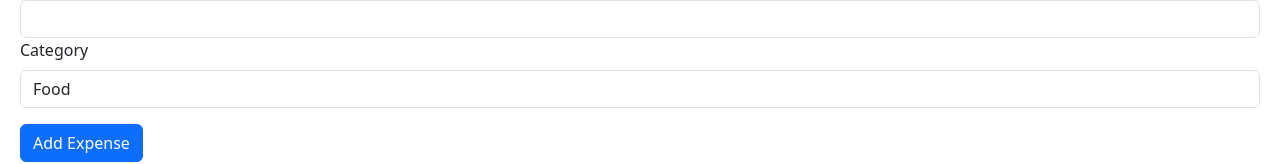
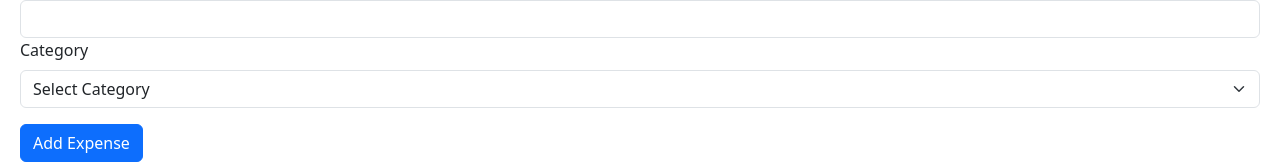
Before and after one commit to jangwalia/Expense-tracker, a React (Vite) app: page / in a window 1280 px wide. Shown: the part 340-504 px from the top of the page. Built offline with nearby package versions, Linux system fonts and the light colour scheme.

Commit message:
form complete

```diff
--- a/src/components/ExpenseForm.tsx
+++ b/src/components/ExpenseForm.tsx
@@ -63,9 +63,11 @@ function ExpenseForm() {
         </label>
         <select
           {...register("category")}
-          className="form-control"
+          className="form-select"
+          aria-label="Default select example"
           id="category"
         >
+          <option defaultValue={"Nothing"}>Select Category</option>
           <option value="food">Food</option>
           <option value="housing">Housing</option>
           <option value="transportation">Transportation</option>
```
